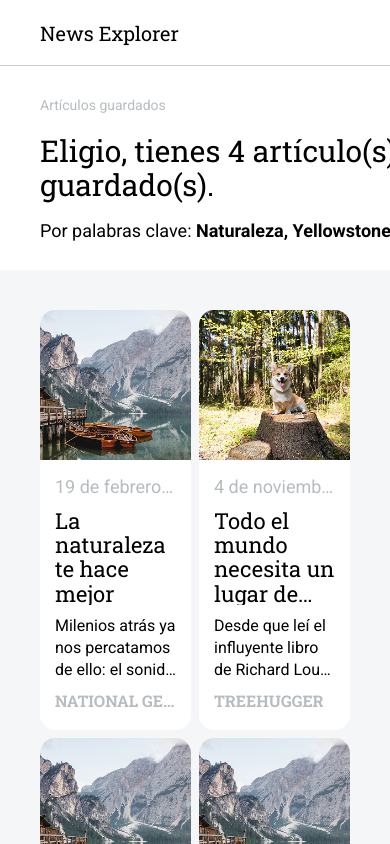
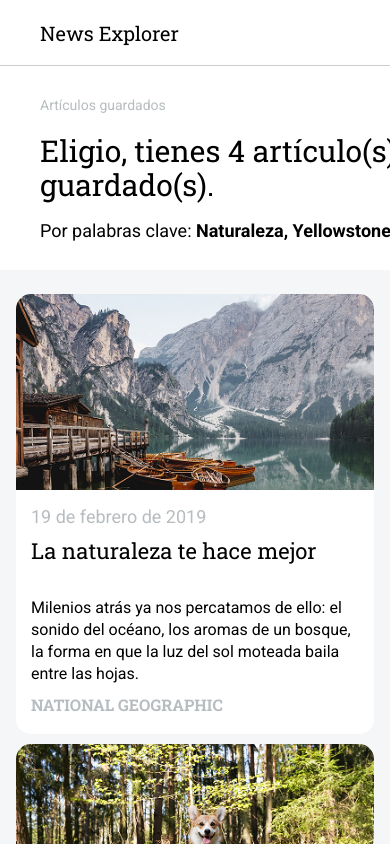
Before and after one commit to elizarrarazeligio/news_explorer_project-frontend, a Next.js app: page /saved-news in a window 390 px wide. Shown: the top 844 px of the page. Built offline with nearby package versions, Linux system fonts and the light colour scheme.

Commit message:
refactor/style: changed loader renderizing in News component and changed buttton margins as well

```diff
--- a/src/components/News.tsx
+++ b/src/components/News.tsx
@@ -17,6 +17,10 @@ export default function News(props: NewsProps) {
   const { title, children, news, loader } = props;
 
   return (
+    <>
+      {loader ? (
+        <Preloader />
+      ) : (
         <section className="news-cards flex flex-col px-[104px] py-[65px]">
           <h3
             className={`news-cards__title ${
@@ -30,8 +34,9 @@ export default function News(props: NewsProps) {
             {news && news.map((item) => <NewsItem key={item.id} {...item} />)}
           </div>
 
-      {loader && <Preloader />}
           {children}
         </section>
+      )}
+    </>
   );
 }
--- a/src/styles/globals.css
+++ b/src/styles/globals.css
@@ -50,7 +50,6 @@ body {
   margin: auto;
   display: flex;
   flex-direction: column;
-  min-width: 320px;
   position: relative;
 }
 
--- a/src/styles/news.css
+++ b/src/styles/news.css
@@ -182,6 +182,11 @@
   .news-item__description {
     -webkit-line-clamp: 3;
   }
+
+  .news-cards__button {
+    margin-top: 32px;
+    margin-bottom: 0;
+  }
 }
 
 @media screen and (max-width: 768px) {
@@ -191,4 +196,44 @@
 }
 
 @media screen and (max-width: 576px) {
+  .news-cards {
+    padding: 24px 16px;
+  }
+
+  .news-cards__container {
+    row-gap: 10px;
+  }
+
+  .news-cards__title {
+    font-size: var(--font-size-extra-3);
+  }
+
+  .news-item {
+    height: 440px;
+  }
+
+  .news-item__image {
+    height: 196px;
+  }
+
+  .news-item__info {
+    height: 244px;
+    grid-template-rows: 24px 48px 88px 24px;
+  }
+
+  .news-item__title {
+    font-size: var(--font-size-extra-1);
+    line-height: var(--line-height-xsmall);
+    -webkit-line-clamp: 2;
+  }
+
+  .news-item__description {
+    -webkit-line-clamp: 4;
+  }
 }
+
+@media screen and (max-width: 480px) {
+  .news-cards__container {
+    grid-template-columns: auto;
+  }
+}
```
Lines whose indentation alone changed are shown as unchanged.
